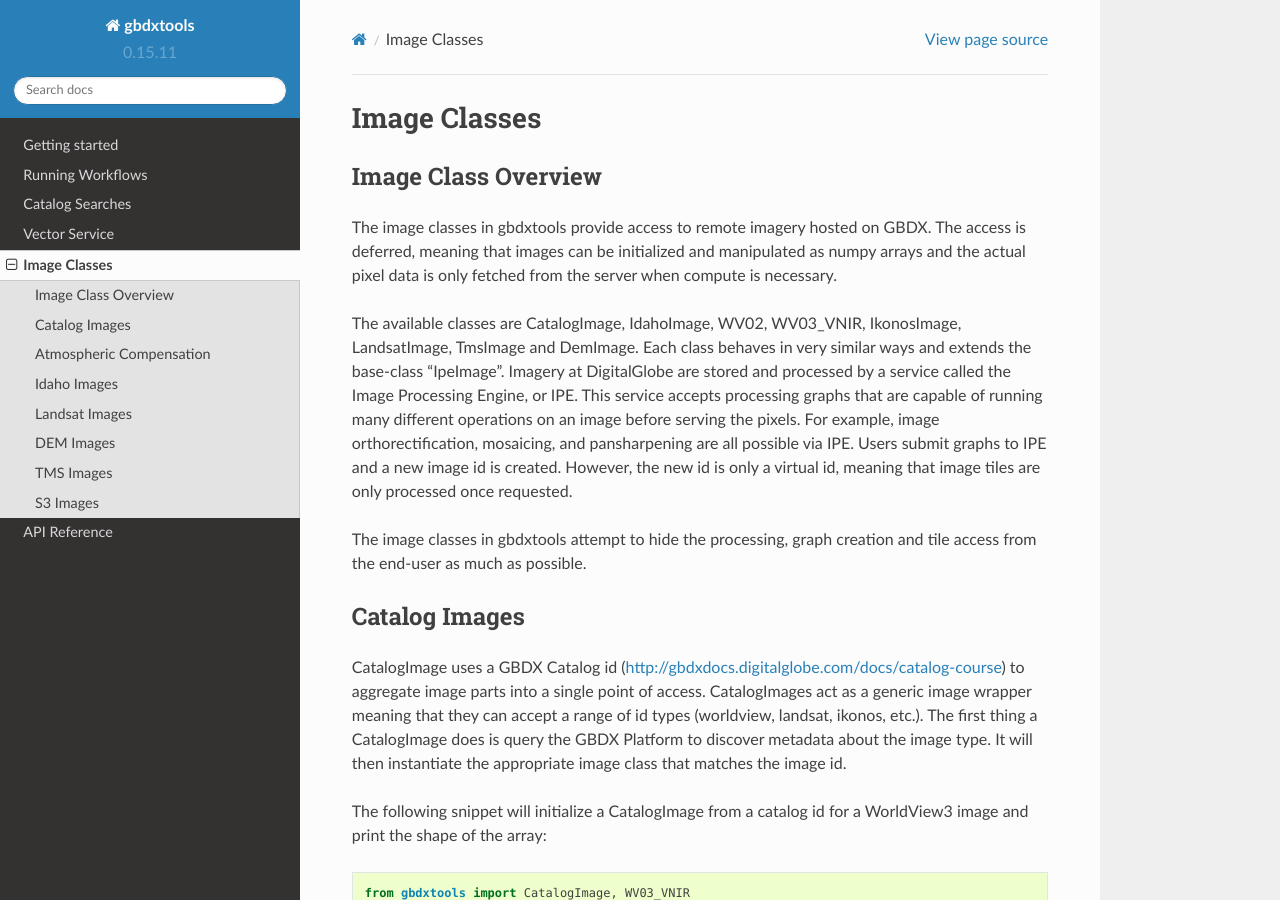
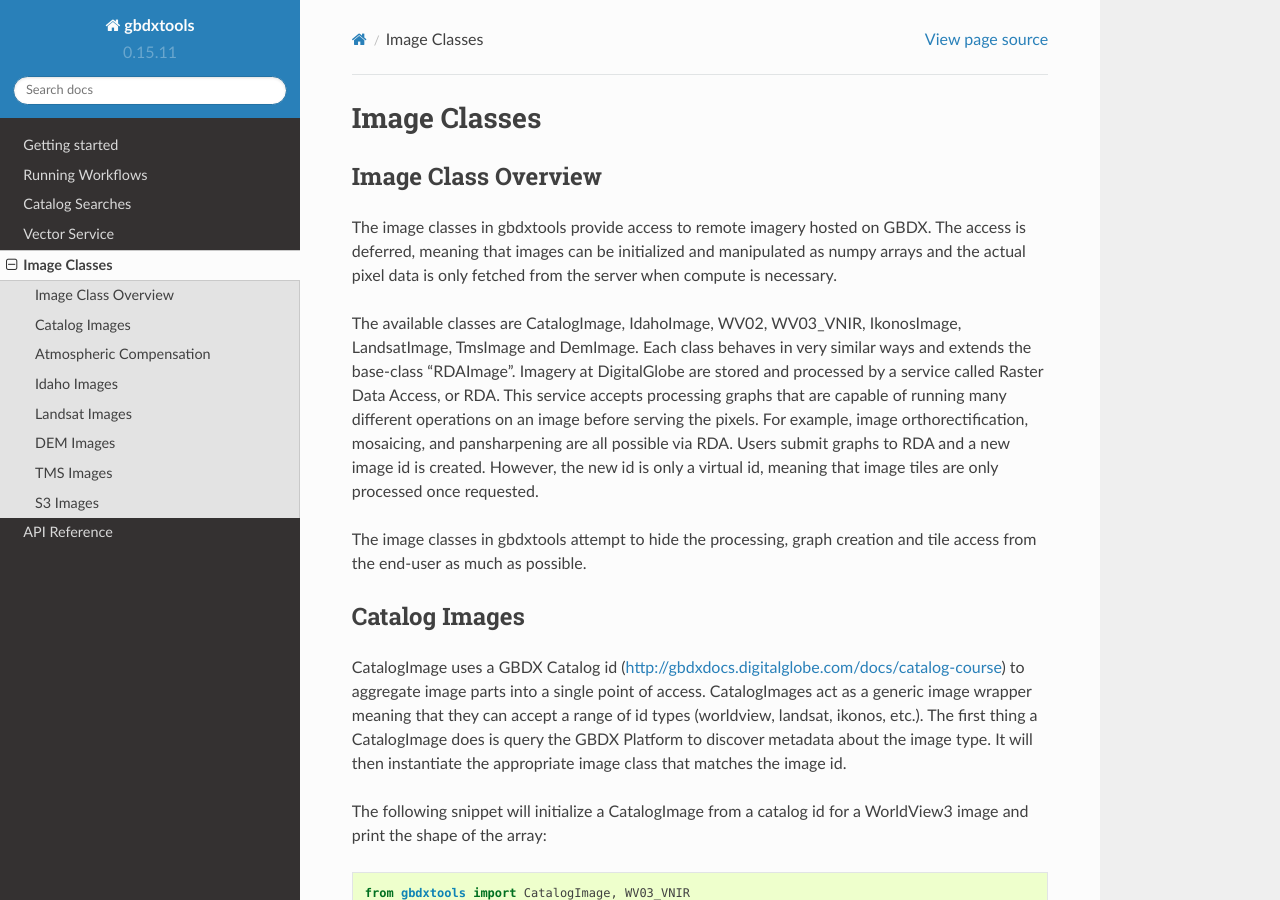
Before and after one commit to DigitalGlobe/gbdxtools, a Sphinx documentation site: the page built from docs/image_classes.rst, in a window 1280 px wide and 900 px high. Built offline with Sphinx 7.4.7 and the Read the Docs theme 2.0.0, drawn with Linux system fonts in a browser that asks for light colours.

Commit message:
IPE to RDA

```diff
--- a/docs/image_classes.rst
+++ b/docs/image_classes.rst
@@ -7,7 +7,7 @@
 The image classes in gbdxtools provide access to remote imagery hosted on GBDX. The access is deferred, meaning that images can be initialized
 and manipulated as numpy arrays and the actual pixel data is only fetched from the server when compute is necessary.
 
-The available classes are CatalogImage, IdahoImage, WV02, WV03_VNIR, IkonosImage, LandsatImage, TmsImage and DemImage. Each class behaves in very similar ways and extends the base-class "IpeImage". Imagery at DigitalGlobe are stored and processed by a service called the Image Processing Engine, or IPE. This service accepts processing graphs that are capable of running many different operations on an image before serving the pixels. For example, image orthorectification, mosaicing, and pansharpening are all possible via IPE. Users submit graphs to IPE and a new image id is created. However, the new id is only a virtual id, meaning that image tiles are only processed once requested.
+The available classes are CatalogImage, IdahoImage, WV02, WV03_VNIR, IkonosImage, LandsatImage, TmsImage and DemImage. Each class behaves in very similar ways and extends the base-class "RDAImage". Imagery at DigitalGlobe are stored and processed by a service called Raster Data Access, or RDA. This service accepts processing graphs that are capable of running many different operations on an image before serving the pixels. For example, image orthorectification, mosaicing, and pansharpening are all possible via RDA. Users submit graphs to RDA and a new image id is created. However, the new id is only a virtual id, meaning that image tiles are only processed once requested.
 
 The image classes in gbdxtools attempt to hide the processing, graph creation and tile access from the end-user as much as possible.
 
```
